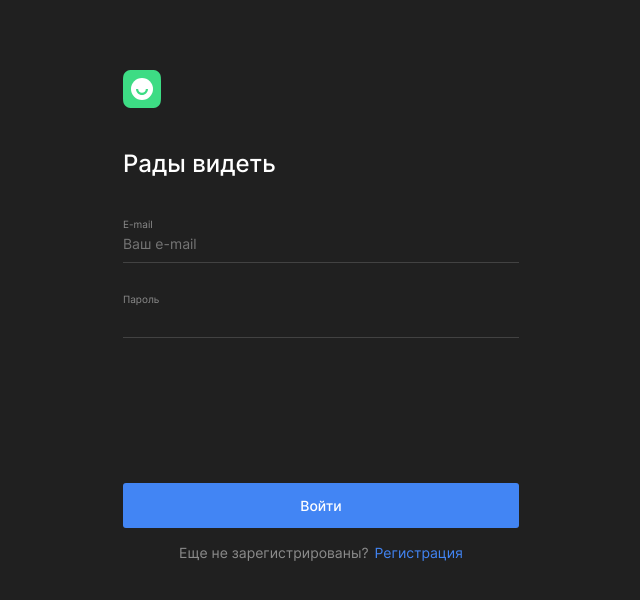
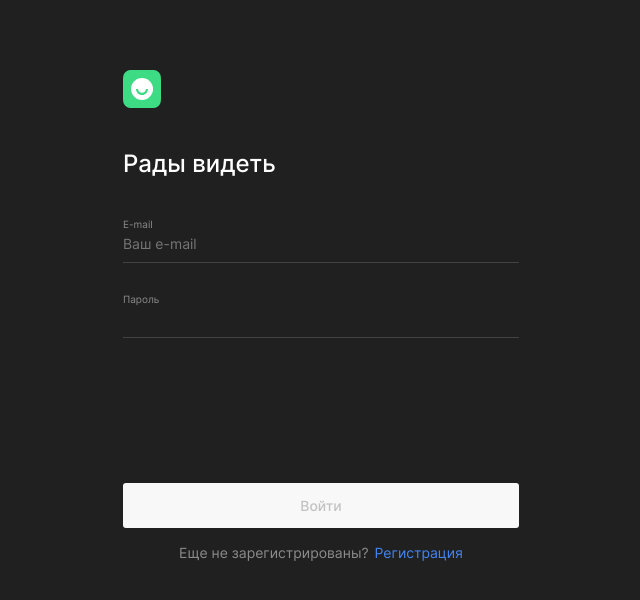
Before and after one commit to LyudmilaGanaga/frontend-movies, a React (Create React App) app: page /sign-in in a window 1280 px wide. Shown: the top 600 px of the page, without its empty margins (319-959 px from the left). Built offline with nearby package versions, Linux system fonts and the light colour scheme; the HTML template or start-up script is replaced by a standard one.

Commit message:
реализована блокировка кнопки отправки данных пользователя в формах Register, Login

```diff
--- a/src/components/Auth/Auth.js
+++ b/src/components/Auth/Auth.js
@@ -9,6 +9,7 @@ function Auth({
   authChoice,
   onSubmit,
   errorInfo,
+  isValid,
 }) {
 
   return (
@@ -22,7 +23,7 @@ function Auth({
         {authInput}
 
         <span className="auth__line">{errorInfo}</span>
-        <button type="submit" className="auth__button-container">
+        <button type="submit" className={isValid ? "auth__button-container" : "auth__button-container--active"}>
           {authButton}
         </button>
       </form>
--- a/src/components/Login/Login.css
+++ b/src/components/Login/Login.css
@@ -15,7 +15,7 @@
   font-size: 14px;
   font-weight: 500;
   line-height: normal;
-  transition: 0.8s;
+  transition: 0.3s;
 }
 
 @media screen and (max-width: 525px) {
--- a/src/components/Register/Register.css
+++ b/src/components/Register/Register.css
@@ -179,3 +179,23 @@
   margin-top: 6px;
   margin-bottom: 0;
 }
+
+.auth__button-container--active {
+  display: flex;
+  justify-content: center;
+  align-items: center;
+  border-radius: 3px;
+  margin-top: 133px;
+  margin-bottom: 16px;
+  padding: 0;
+  height: 45px;
+  cursor: pointer;
+  border: none;
+  text-align: center;
+  font-size: 14px;
+  font-weight: 500;
+  line-height: normal;
+  transition: 0.8s;
+  color: #C2C2C2;
+  background: #F8F8F8;
+}
```
